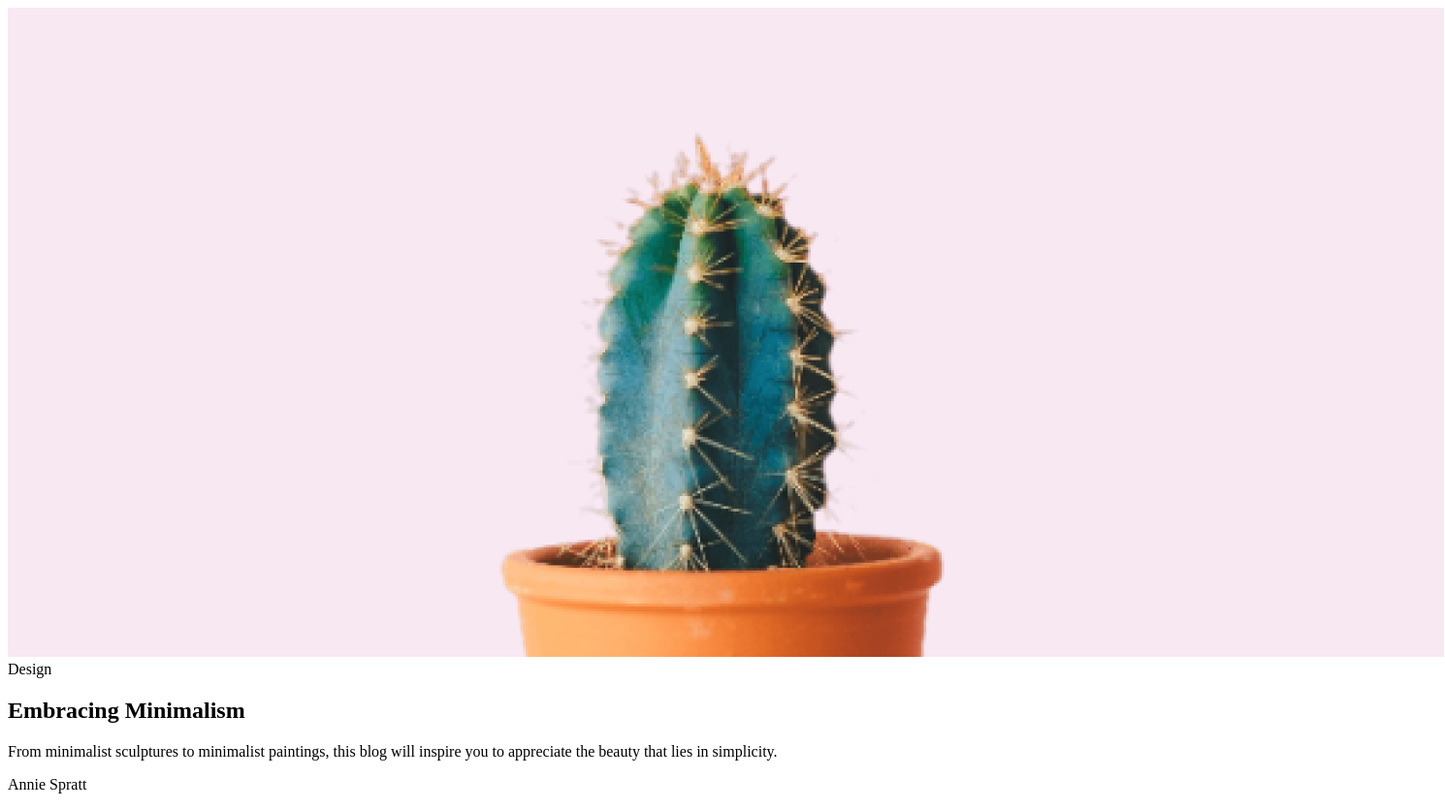
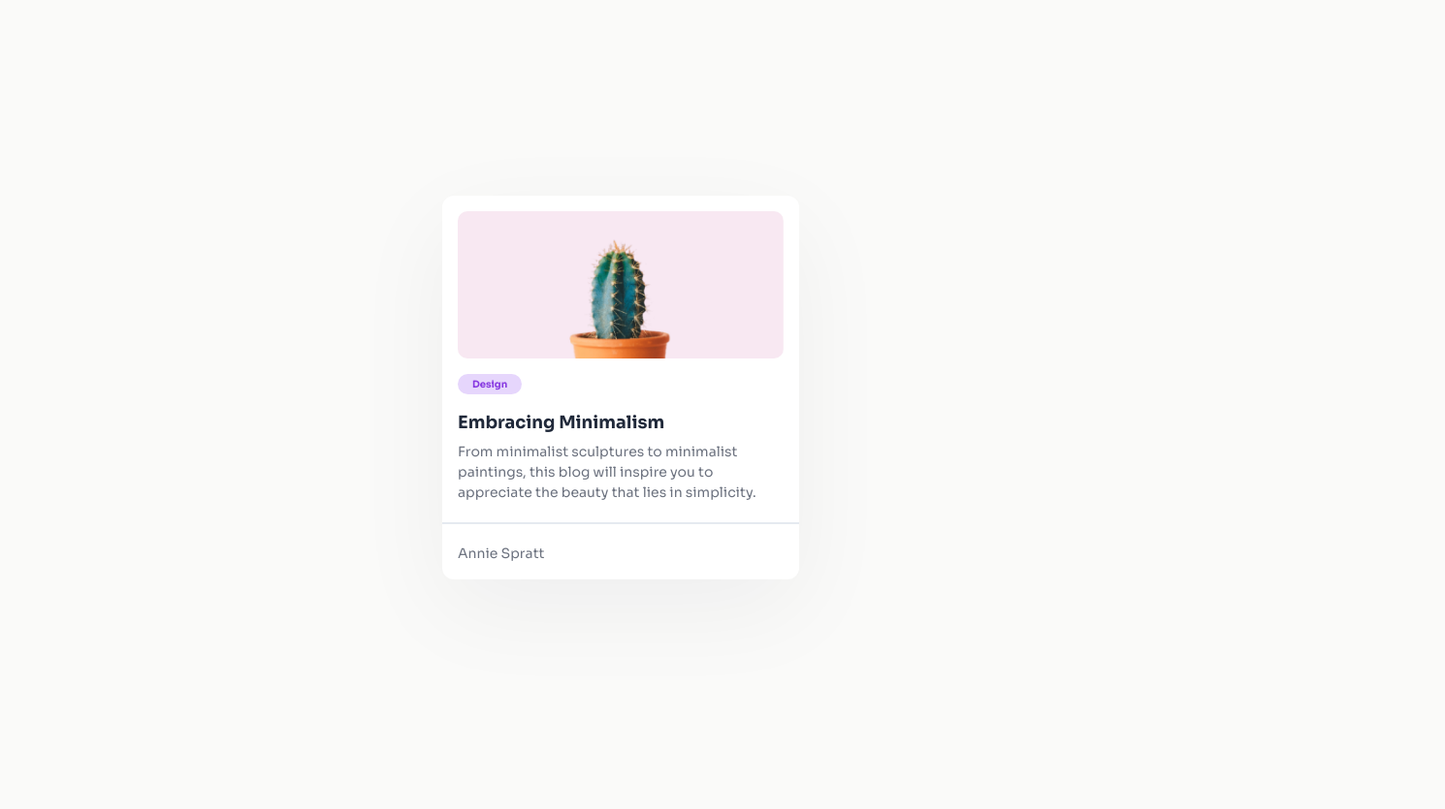
Before and after one commit to CyrusKabir/Minimal-Blog-Card-MBC-HTML-CSS-, a plain HTML site: page index.html in a window 1280 px wide. Shown: the whole page at 97% size, 1490 px wide, since content can reach past the window. After the commit the page ends 800 px from the top, so only its background shows below. Drawn offline with Linux system fonts and the light colour scheme; the site is published under a folder, as on GitHub Pages, so addresses that start at the root find nothing.

Commit message:
Update index.html
fix external css links

```diff
--- a/index.html
+++ b/index.html
@@ -16,8 +16,8 @@
       type="image/x-icon"
       sizes="any"
     />
-    <link rel="stylesheet" href="/css/reset.css" />
-    <link rel="stylesheet" href="/css/styles.css" />
+    <link rel="stylesheet" href="./css/reset.css" />
+    <link rel="stylesheet" href="./css/styles.css" />
   </head>
   <body>
     <main>
```
